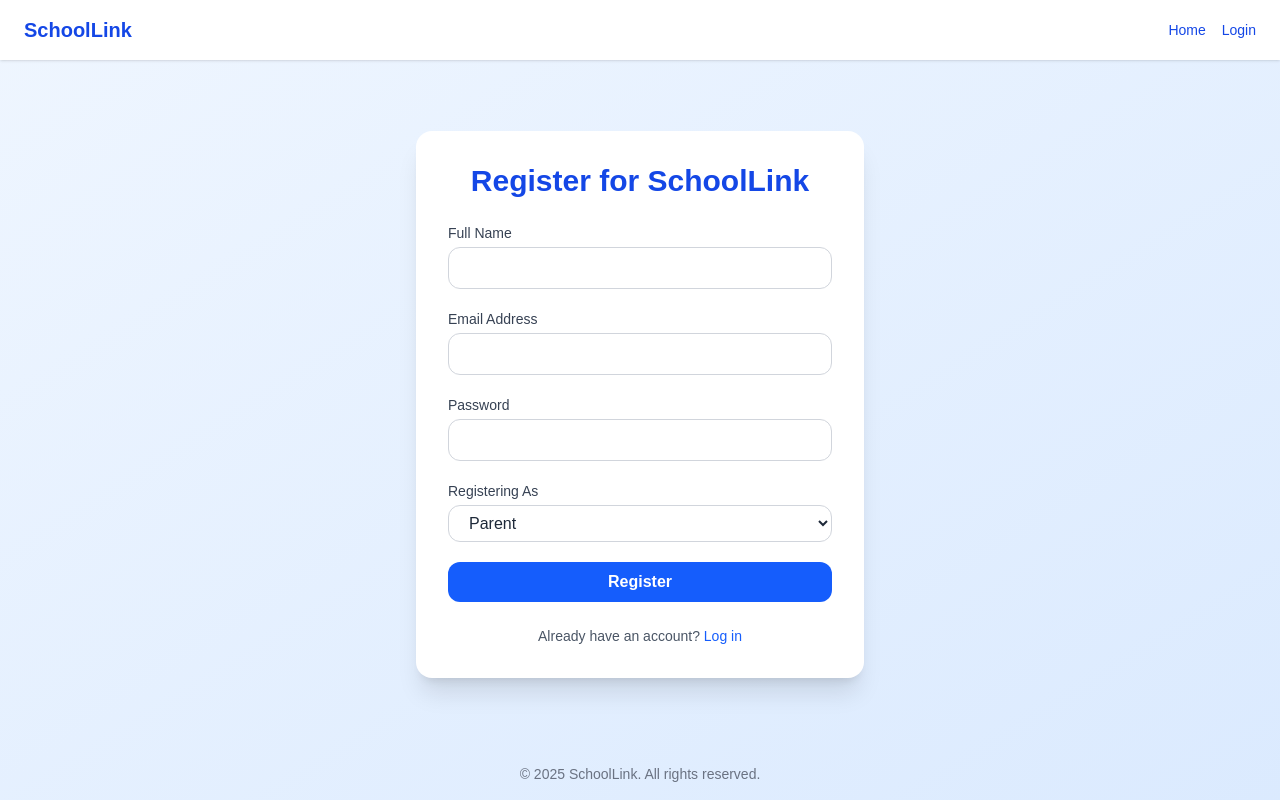
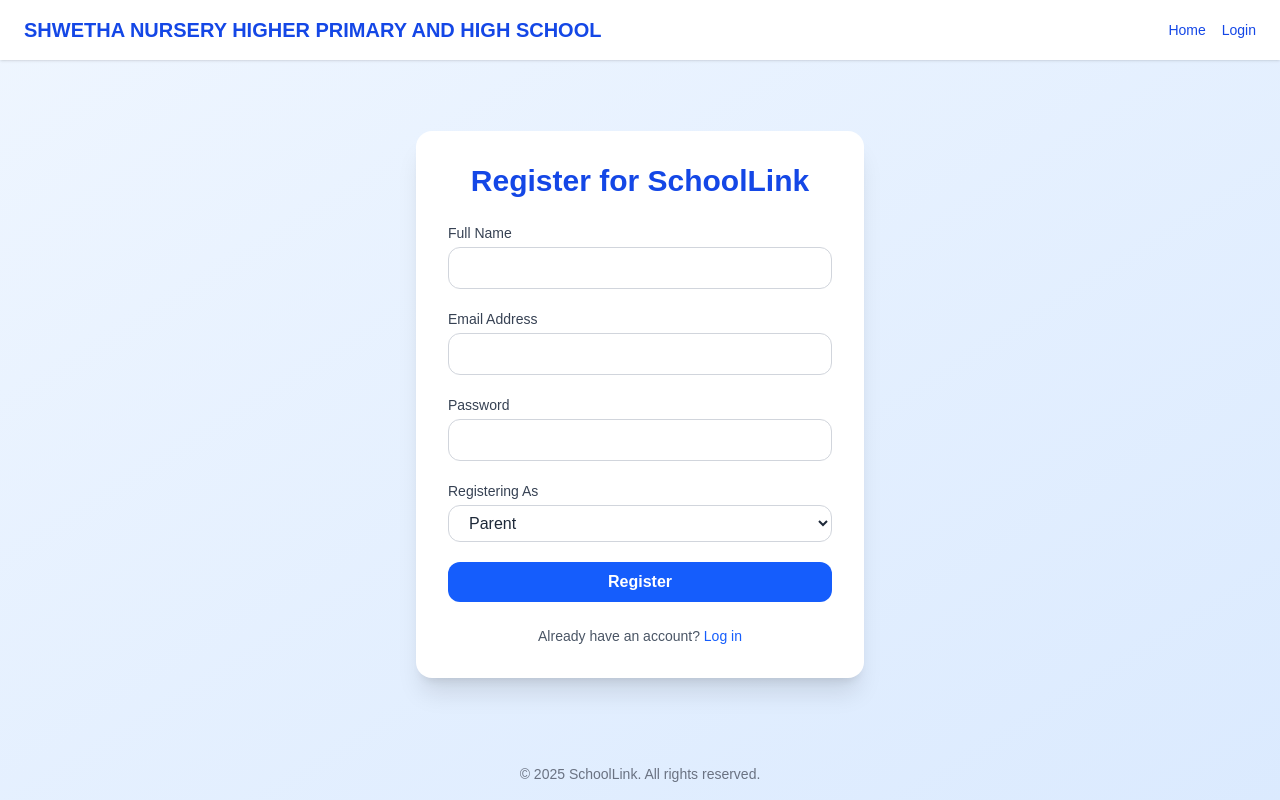
Before and after one commit to gauthamkn/Noticeboard-app, a Next.js app: page /register in a window 1280 px wide. Built offline with nearby package versions, Linux system fonts and the light colour scheme; no server answers.

Commit message:
Update page.js

```diff
--- a/src/app/register/page.js
+++ b/src/app/register/page.js
@@ -30,7 +30,7 @@
     <main className="min-h-screen bg-gradient-to-br from-blue-50 to-blue-100 flex flex-col">
       {/* Top Navbar */}
       <nav className="w-full bg-white shadow px-6 py-4 flex justify-between items-center">
-        <Link href="/" className="text-xl font-bold text-blue-700">SchoolLink</Link>
+        <Link href="/" className="text-xl font-bold text-blue-700">SHWETHA NURSERY HIGHER PRIMARY AND HIGH SCHOOL</Link>
         <div className="space-x-4 text-sm">
           <Link href="/" className="text-blue-700 hover:underline">Home</Link>
           <Link href="/login" className="text-blue-700 hover:underline">Login</Link>
```
